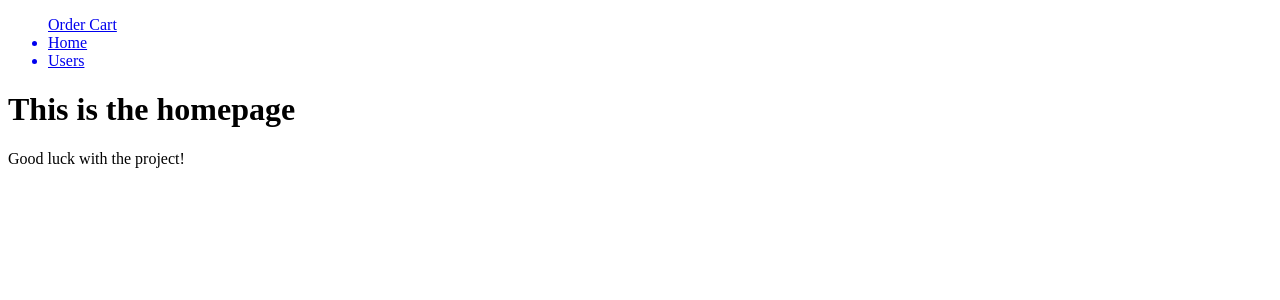
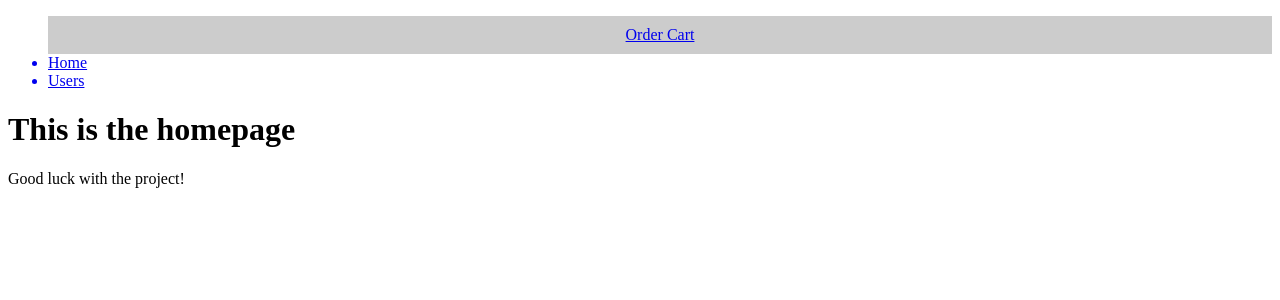
Before and after one commit to SoniaKol/cohort49-project-group-B, a React app in the folder client/: page / in a window 1280 px wide. Shown: the top 300 px of the page. Built offline with nearby package versions, Linux system fonts and the light colour scheme.

Commit message:
add navigation bar and style it

```diff
--- a/client/src/components/Nav.jsx
+++ b/client/src/components/Nav.jsx
@@ -6,7 +6,14 @@ import TEST_ID from "./Nav.testid";
 const Nav = () => {
   return (
     <ul>
-      <nav>
+      <nav
+        style={{
+          display: "flex",
+          justifyContent: "space-around",
+          padding: "10px",
+          backgroundColor: "#ccc",
+        }}
+      >
         <Link to="/order-cart">Order Cart</Link>
       </nav>
 
```
